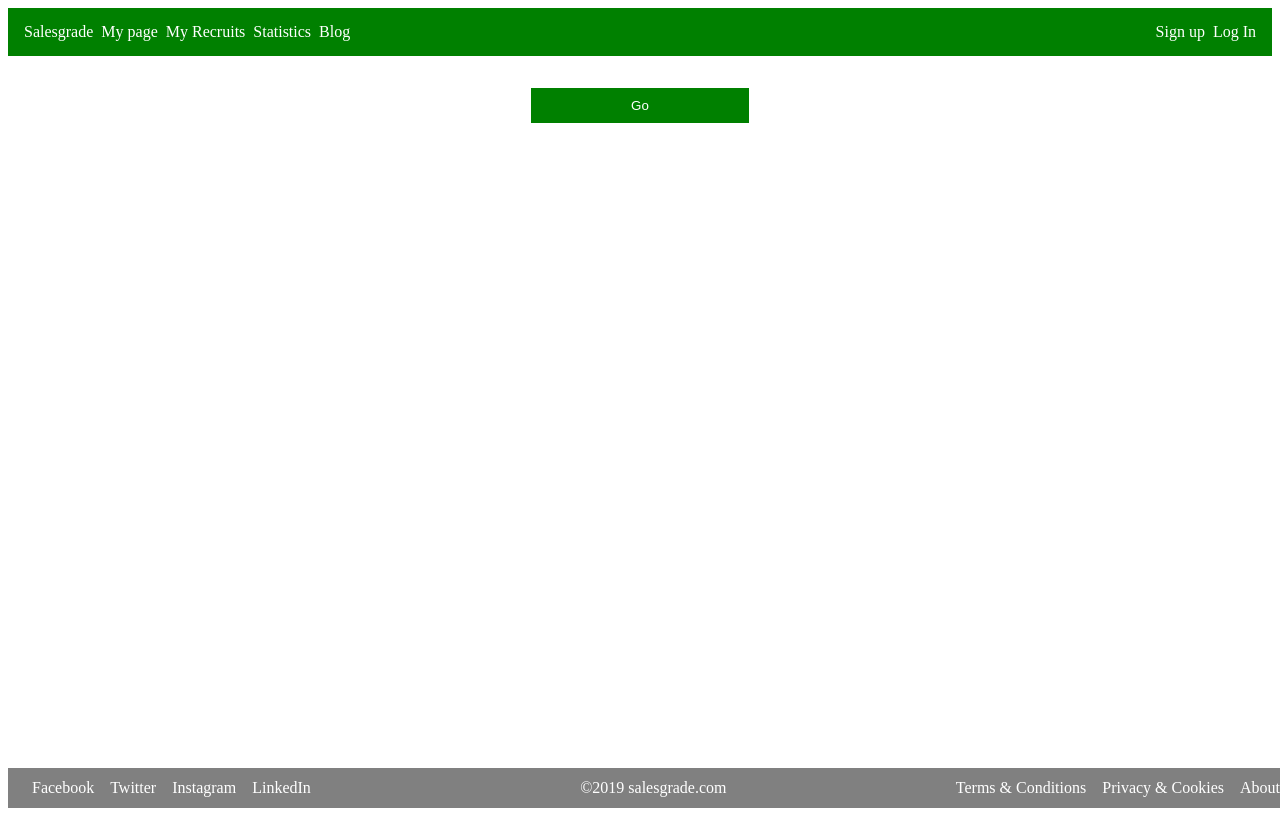
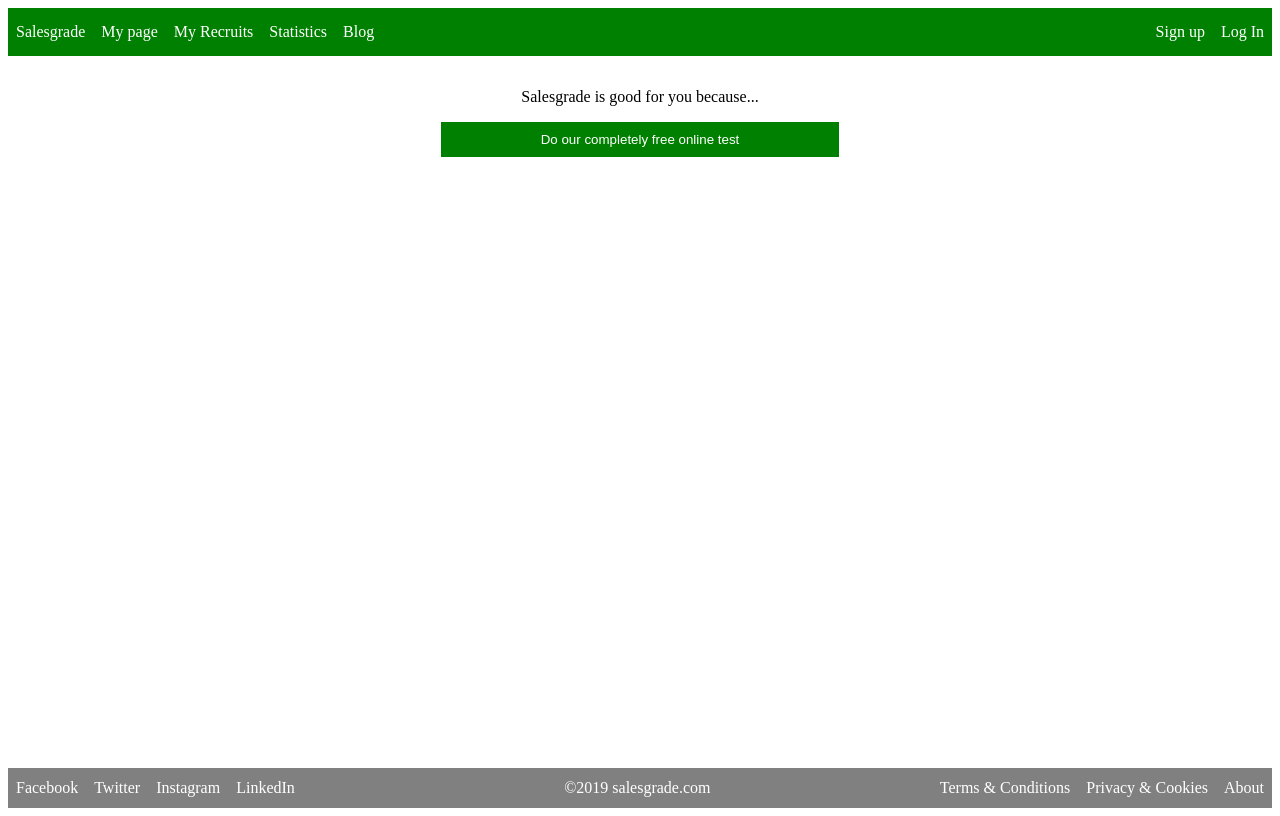
Before and after one commit to leocsi/salesgrade, a Django app: page / in a window 1280 px wide. Run offline with Django 3.2, Linux system fonts and the light colour scheme; parts of the project's set-up code (start-up, migrations or seed data) failed here and were passed over.

Commit message:
create new templates(index, test)

```diff
--- a/salesgrade_framework/salesgrade/urls.py
+++ b/salesgrade_framework/salesgrade/urls.py
@@ -18,6 +18,7 @@ from django.urls import path, include
 from . import views
 
 urlpatterns = [
+    path('test/', views.Test),
     path('', views.Index),
     path('database/', include('database.urls')),
     path('admin/', admin.site.urls)
--- a/salesgrade_framework/salesgrade/views.py
+++ b/salesgrade_framework/salesgrade/views.py
@@ -4,6 +4,10 @@ from django.shortcuts import loader
 
 
 # Create your views here.
+def Test(request):
+    template = loader.get_template('salesgrade/test.html')
+    context = {}
+    return HttpResponse(template.render(context, request))
 
 def Index(request):
     template= loader.get_template('salesgrade/index.html')
--- a/salesgrade_framework/static/frame/frame.css
+++ b/salesgrade_framework/static/frame/frame.css
@@ -18,8 +18,8 @@ body {
   background-color: green;
   height: 3rem;
   align-items: center;
-  padding-left: 1rem;
-  padding-right: 1rem;
+  padding-left: 0;
+  padding-right: 0;
   margin-bottom: 2rem;
 }
 
@@ -48,14 +48,6 @@ body {
 .menu-group-item a:hover {
   background-color: darkgreen;
 }
-
-.leftside a:last-child {
-  padding-left: 0;
-}
-.rightside a:last-child {
-  padding-right: 0;
-}
-
 /* content */
 
 .content {
@@ -70,14 +62,12 @@ body {
   flex-direction: row;
   justify-content: space-between;
   background-color: grey;
-  height: 2rem;
   align-items: center;
-  padding-left: 1rem;
-  padding-right: 1rem;
   position: absolute;
   bottom: 0;
   width: 100%;
   height: 2.5rem;
+  padding-bottom: 0;
 }
 
 .bottom-bar-group {
@@ -97,9 +87,8 @@ body {
   padding-left: 0.5rem;
   padding-right: 0.5rem;
   color: white;
-  transition: 0.5s background-color;
   text-decoration: none;
 }
 .bottom-bar-group-item a:hover{
-  background-color: darkgreen;
+  background-color: darkslategrey;
 }
--- a/salesgrade_framework/static/salesgrade/index.css
+++ b/salesgrade_framework/static/salesgrade/index.css
@@ -7,3 +7,8 @@
     border: none;
     margin-bottom: 2rem;
   }
+
+  .a{
+    text-decoration: none;
+    color: white;
+  }
--- a/salesgrade_framework/templates/frame/frame.html
+++ b/salesgrade_framework/templates/frame/frame.html
@@ -17,7 +17,7 @@
             <nav class="menu">
                 <ul class="leftside menu-group">
                     <li class="menu-group-item home"><a href="http://127.0.0.1:8000">Salesgrade</a></li>
-                    <li class="menu-group-item"><a href="#http://127.0.0.1:8000/database/own_results">My page</a></li>
+                    <li class="menu-group-item"><a href="http://127.0.0.1:8000/database/own_results">My page</a></li>
                     <li class="menu-group-item"><a href="#recruits">My Recruits</a></li>
                     <li class="menu-group-item"><a href="#stats">Statistics</a></li>
                     <li class="menu-group-item"><a href="#blog">Blog</a></li>
--- a/salesgrade_framework/templates/salesgrade/index.html
+++ b/salesgrade_framework/templates/salesgrade/index.html
@@ -11,7 +11,11 @@
         </head>
         <body>
             {%block content%}
-               <button class="go">Go</button>
+                <div>
+                    <p>Salesgrade is good for you because...</p>
+                </div>
+                <a href="http://127.0.0.1:8000/test"><button class = "go">Do our completely free online test</button></a>
+
             {%endblock%}
 
         </body>
```
Also changed, not shown: salesgrade_framework/templates/salesgrade/test.html (added, +19 -0 lines), salesgrade_framework/database/migrations/0001_initial.py, salesgrade_framework/db.sqlite3, 2 other files.
